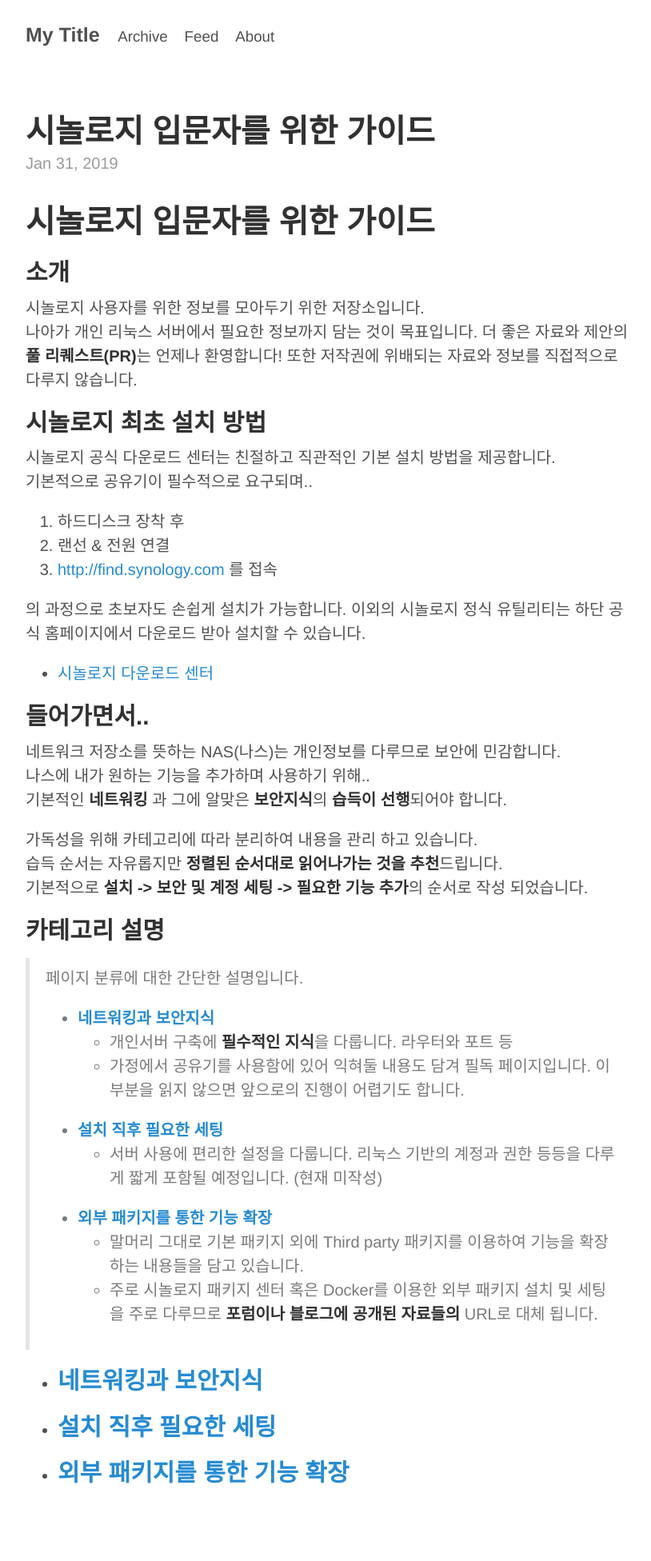
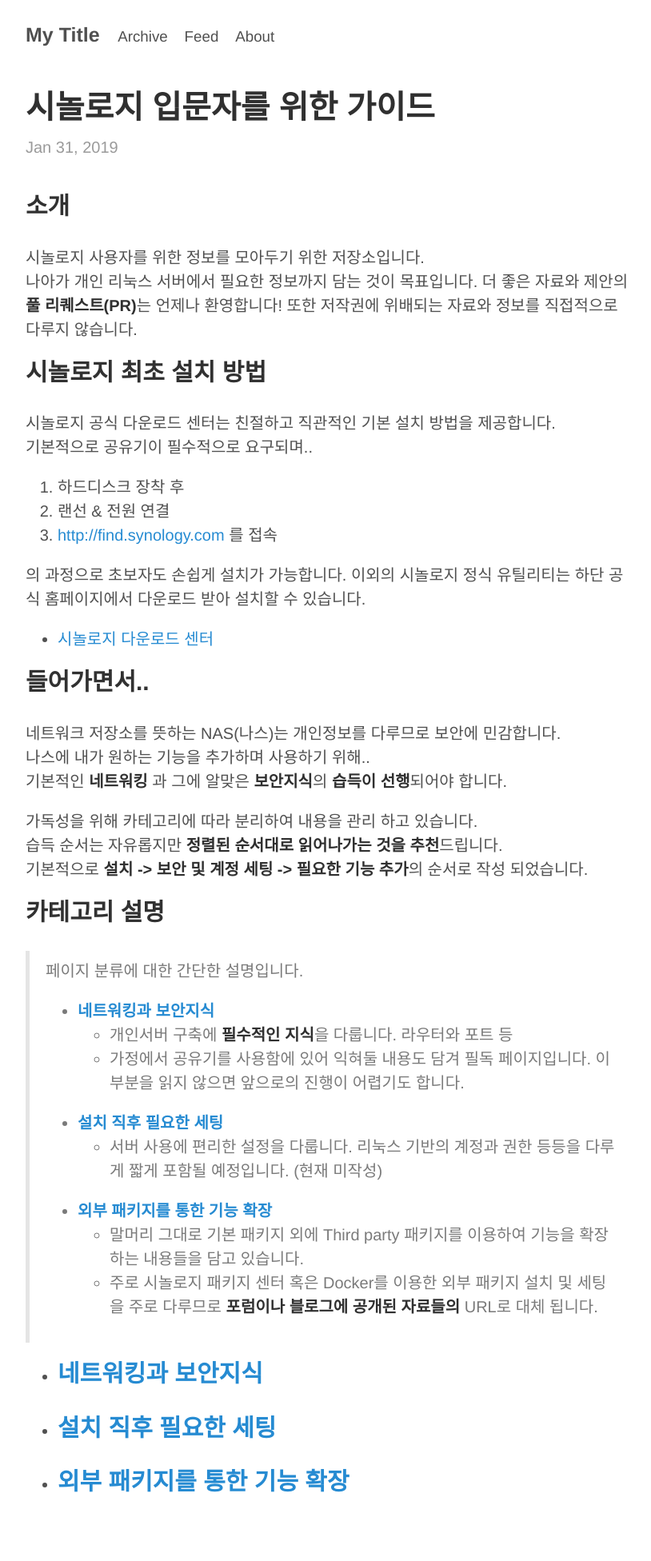
Before and after one commit to liante0904/liante0904.github.io, a Jekyll site: the page built from _posts/2019-01-31-synology-beginner-guide.md, in a window 1280 px wide. Shown: the whole page at 80% size, without its empty margins (228-1042 px from the left). Built offline with Jekyll 4.4.1, drawn with Linux system fonts in a browser that asks for light colours.

Commit message:
Edit style.scss, Post

```diff
--- a/_posts/2019-01-31-synology-beginner-guide.md
+++ b/_posts/2019-01-31-synology-beginner-guide.md
@@ -2,8 +2,6 @@
 layout: post
 title: "시놀로지 입문자를 위한 가이드"
 ---
-
-# 시놀로지 입문자를 위한 가이드
 
 ## 소개
 시놀로지 사용자를 위한 정보를 모아두기 위한 저장소입니다.
--- a/css/style.scss
+++ b/css/style.scss
@@ -41,7 +41,7 @@ a {
 // Headings
 
 h1, h2, h3, h4, h5, h6 {
-  margin-bottom:  .5rem;
+  margin-bottom:  1.5rem;
   font-weight:    bold;
   line-height:    1.25;
   color:          $headings-color;
@@ -185,7 +185,7 @@ table {
 .masthead {
   padding-top:    1rem;
   padding-bottom: 1rem;
-  margin-bottom: 3rem;
+  margin-bottom: 1.5rem;
 
  .masthead-title {
     margin-top: 0;
@@ -220,8 +220,8 @@ table {
   // Meta data line below post title
   .post-date {
     display: block;
-    margin-top:  -.5rem;
-    margin-bottom: 1rem;
+    margin-top:  -1rem;
+    margin-bottom: 2rem;
   }
 }
 
```
